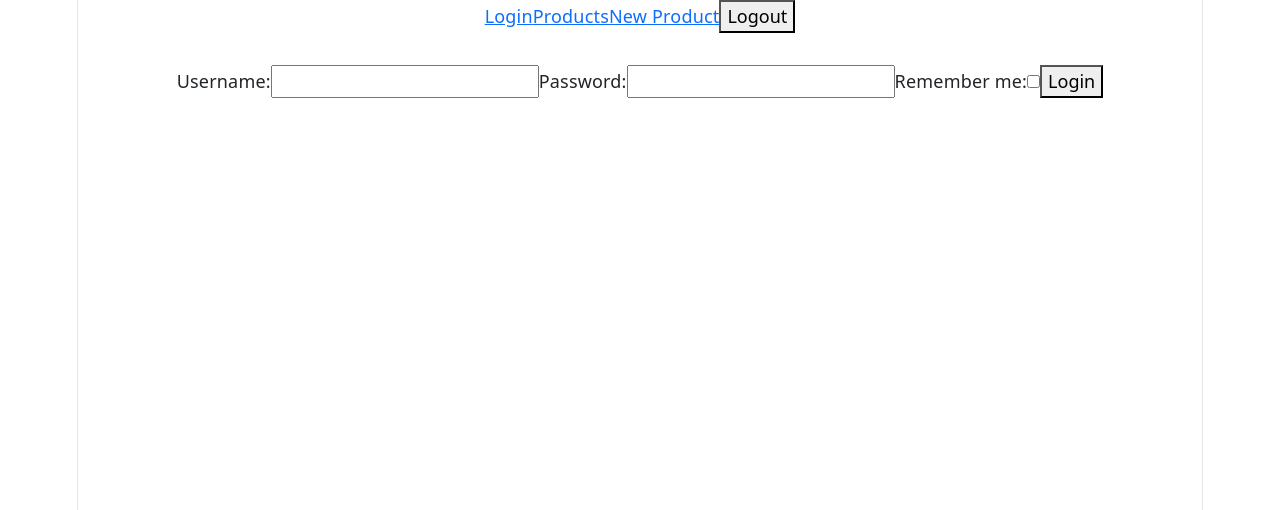
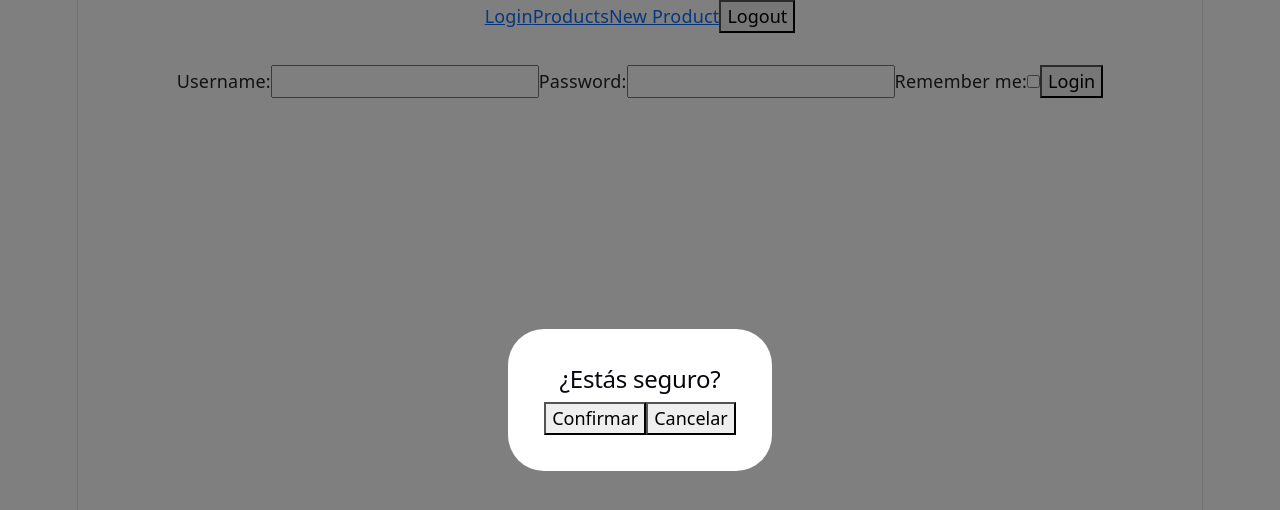
Before and after one commit to cherylsoberaness-sys/products-management-react-ts, a React (Vite) app: page /login in a window 1280 px wide. Both pictures are taken after a click on the button "Logout". Shown: the top 510 px of the page. Built offline with nearby package versions, Linux system fonts and the light colour scheme.

Commit message:
se modifica el DeleteModal a un modal generico (ConfirmModal) para usar en logout

```diff
--- a/src/features/products/components/product-detail/componentes/delete-modal.css
+++ b/src/core/components/confirmModal/confirm-modal.css
@@ -10,7 +10,7 @@
 }
 
 
-.delete-modal {
+.confirm-modal {
     background: white;
     padding: 2rem;
     border-radius: 2rem;
--- /dev/null
+++ b/src/core/components/confirmModal/confirm-modal.tsx
@@ -0,0 +1,20 @@
+import './confirm-modal.css'
+
+interface Props {
+    onConfirm: () => void;
+    onClose: () => void;
+}
+
+export const ConfirmModal: React.FC<Props> = ({onConfirm, onClose}) => {
+
+        return (
+        <div className="modal-overlay">
+            <div className="confirm-modal">
+                <h2>¿Estás seguro?</h2>
+                <button id="confirm" onClick={onConfirm}>Confirmar</button>
+                <button id="cancel" onClick={onClose}>Cancelar</button>
+            </div>
+        </div>
+    )
+
+}
--- a/src/core/components/logout/logout-button.tsx
+++ b/src/core/components/logout/logout-button.tsx
@@ -1,9 +1,16 @@
 import { removeToken } from "@core/helpers/storage"
 import { useNavigate } from "react-router-dom";
-
+import { ConfirmModal } from "../confirmModal/confirm-modal";
+import { useState } from "react";
 
 const LogoutButton : React.FC = () => {
+    const [showModal, setShowModal] = useState(false);
     const navigate = useNavigate();
+
+    const handleStartLogout = () => {
+        setShowModal(true);
+    }
+
     const logout = () => {
 
         removeToken();
@@ -11,7 +18,14 @@ const LogoutButton : React.FC = () => {
         navigate('/login');
     }
 
-    return <button onClick={logout}>Logout</button>
+
+    return (
+        <>
+            <button onClick={handleStartLogout}>Logout</button>
+            {showModal && <ConfirmModal onConfirm={logout} onClose={() => {setShowModal(false)}}/>}
+        </>
+
+    )
 }
 
 export default LogoutButton;
--- a/src/features/products/components/product-detail/componentes/delete-modal.tsx
+++ /dev/null
@@ -1,20 +0,0 @@
-import './delete-modal.css'
-
-interface Props {
-    onDelete: () => void;
-    onClose: () => void;
-}
-
-export const DeleteModal: React.FC<Props> = ({onDelete, onClose}) => {
-
-        return (
-        <div className="modal-overlay">
-            <div className="delete-modal">
-                <h2>¿Estás seguro?</h2>
-                <button id="delete" onClick={onDelete}>Borrar</button>
-                <button id="delete" onClick={onClose}>cerrar</button>
-            </div>
-        </div>
-    )
-
-}
--- a/src/features/products/components/product-detail/product-detail.tsx
+++ b/src/features/products/components/product-detail/product-detail.tsx
@@ -2,7 +2,7 @@ import { useNavigate, useParams } from "react-router-dom";
 import { useDetails } from "./use-details";
 import { Layout } from "@core/components/layout/layout";
 import { getMenuOptions } from "@core/components/menu/menu-options";
-import { DeleteModal } from "./componentes/delete-modal";
+import { ConfirmModal } from "@core/components/confirmModal/confirm-modal";
 import { deleteProduct } from "@features/products/services/products-repo";
 import { useState } from "react";
 import "./product-detail.css"
@@ -11,7 +11,7 @@ import "./product-detail.css"
 
 
 const ProductDetailPage: React.FC = () => {
-    const [deleteModal, setDeleteModal] = useState(false);
+    const [showModal, setShowModal] = useState(false);
     const { id } =  useParams();
     const navigate = useNavigate();
 
@@ -25,7 +25,7 @@ const ProductDetailPage: React.FC = () => {
     }
 
     const handleStartDelete = () => {
-        setDeleteModal(true)
+        setShowModal(true)
     }
 
     const handleDelete = async () => {
@@ -50,7 +50,7 @@ const ProductDetailPage: React.FC = () => {
                     <p className="tags">{product.tags? product.tags.map(tag => `#${tag}`).join(' '): ''}</p>
                 </div>
                 <button onClick={handleStartDelete}>Borrar Producto</button>
-                {deleteModal && <DeleteModal onDelete={handleDelete} onClose={() => {setDeleteModal(false)}}/>}
+                {showModal && <ConfirmModal onConfirm={handleDelete} onClose={() => {setShowModal(false)}}/>}
             </div>
         </Layout>
     )
```
